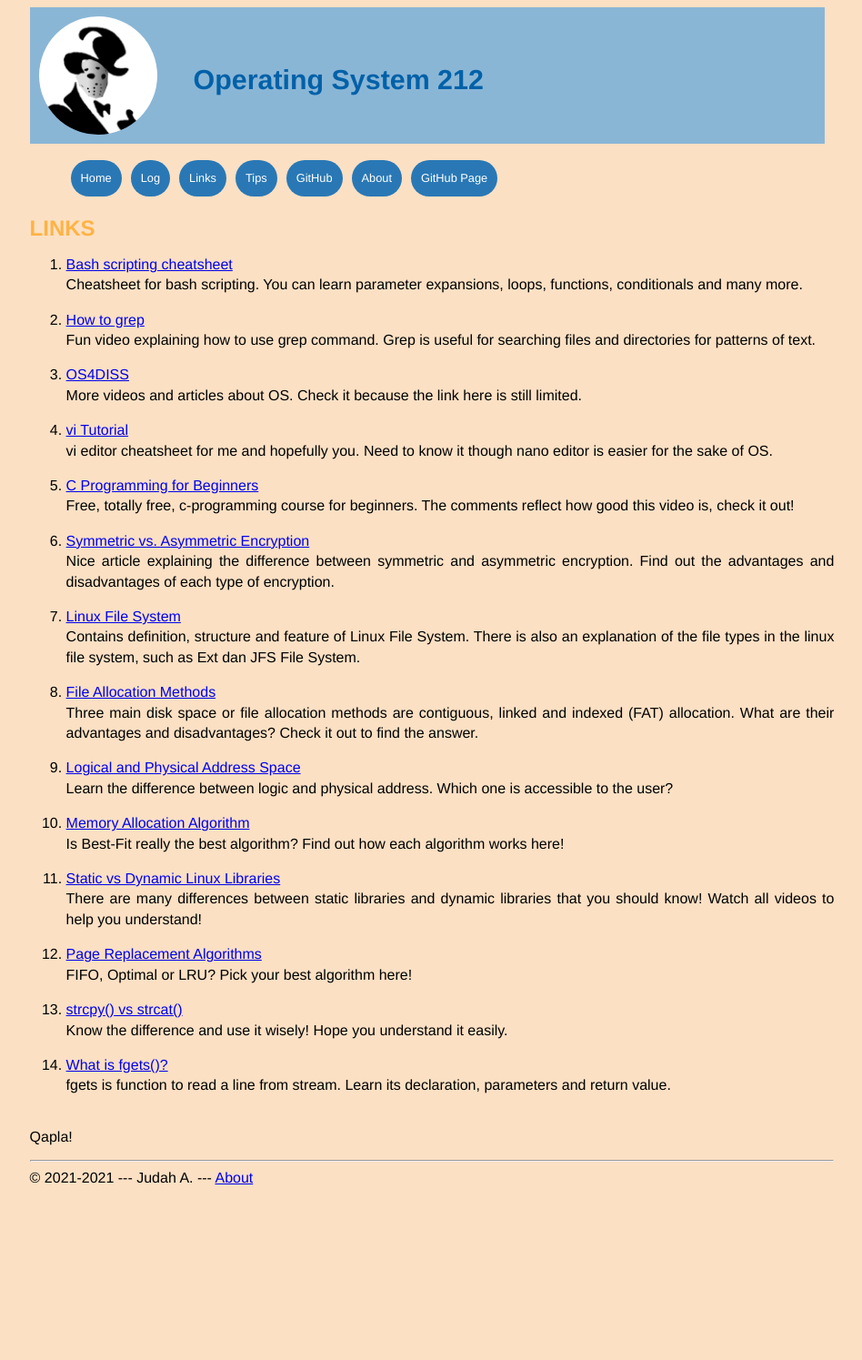
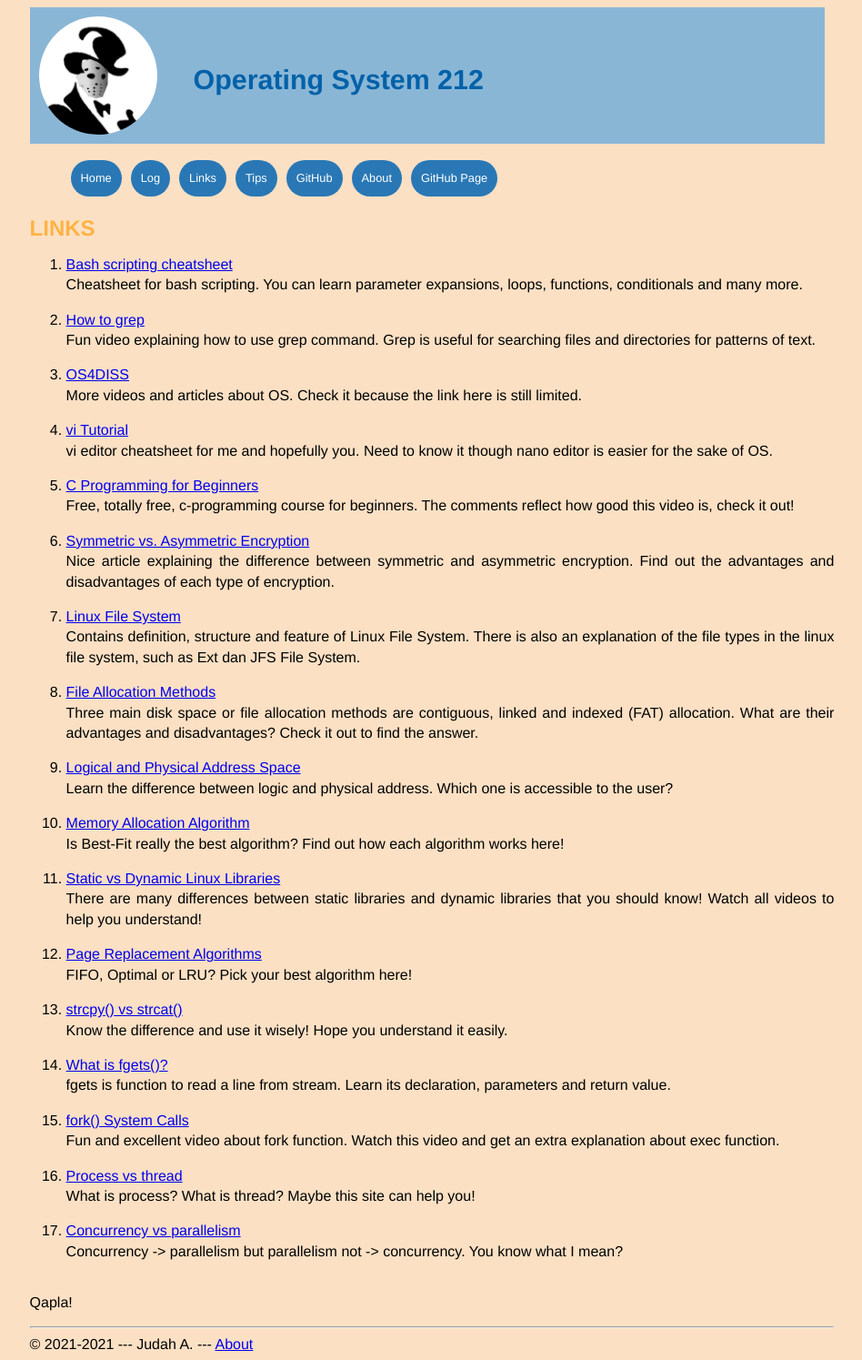
Before and after one commit to ariiesaka/os212, a Jekyll site: the page built from links.md, in a window 1280 px wide. Shown: the whole page at 91% size, without its empty margins (165-1113 px from the left). Built offline with Jekyll 4.4.1, drawn with Linux system fonts in a browser that asks for light colours; our own code applies the rules of GitHub Pages for plain Markdown files; before the commit the page ends 1312 px from its top, so only the background shows below that.

Commit message:
OS212 ariiesaka update links.md and tips.md

```diff
--- a/links.md
+++ b/links.md
@@ -53,7 +53,14 @@ Know the difference and use it wisely! Hope you understand it easily.
 14. [What is fgets()?](https://www.tutorialspoint.com/c_standard_library/c_function_fgets.htm)<br>
 fgets is function to read a line from stream. Learn its declaration, parameters and return value.
 
+15. [fork() System Calls](https://www.youtube.com/watch?v=IFEFVXvjiHY&ab_channel=NesoAcademy)<br>
+Fun and excellent video about fork function. Watch this video and get an extra explanation about exec function.
 
+16. [Process vs thread](https://www.guru99.com/difference-between-process-and-thread.html)<br>
+What is process? What is thread? Maybe this site can help you!
+
+17. [Concurrency vs parallelism](https://stackoverflow.com/questions/1050222/what-is-the-difference-between-concurrency-and-parallelism)<br>
+Concurrency -> parallelism but parallelism not -> concurrency. You know what I mean?
 
 <br>
 Qapla!
```
Also changed, not shown: tips.md (+3 -0 lines).
